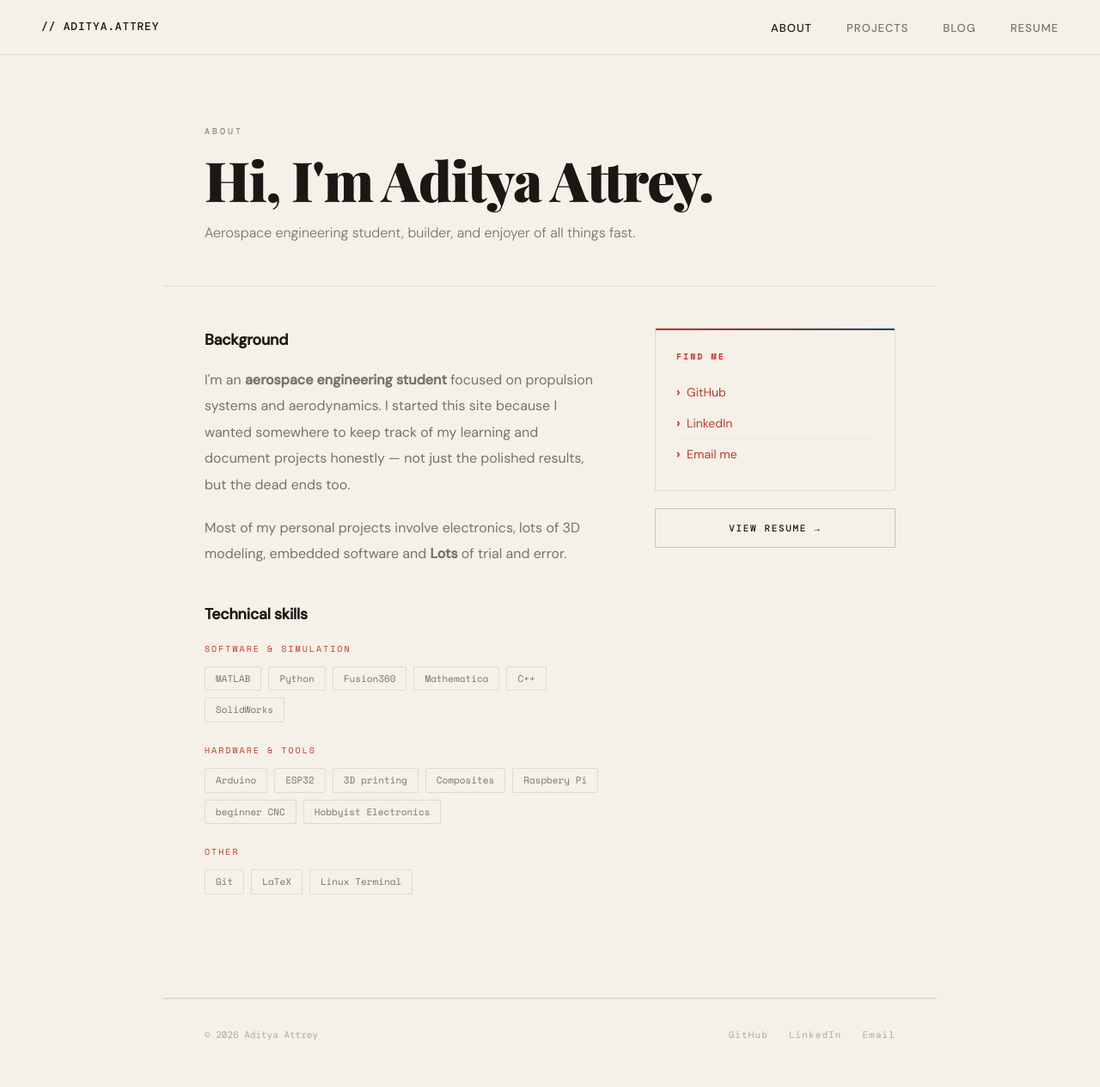
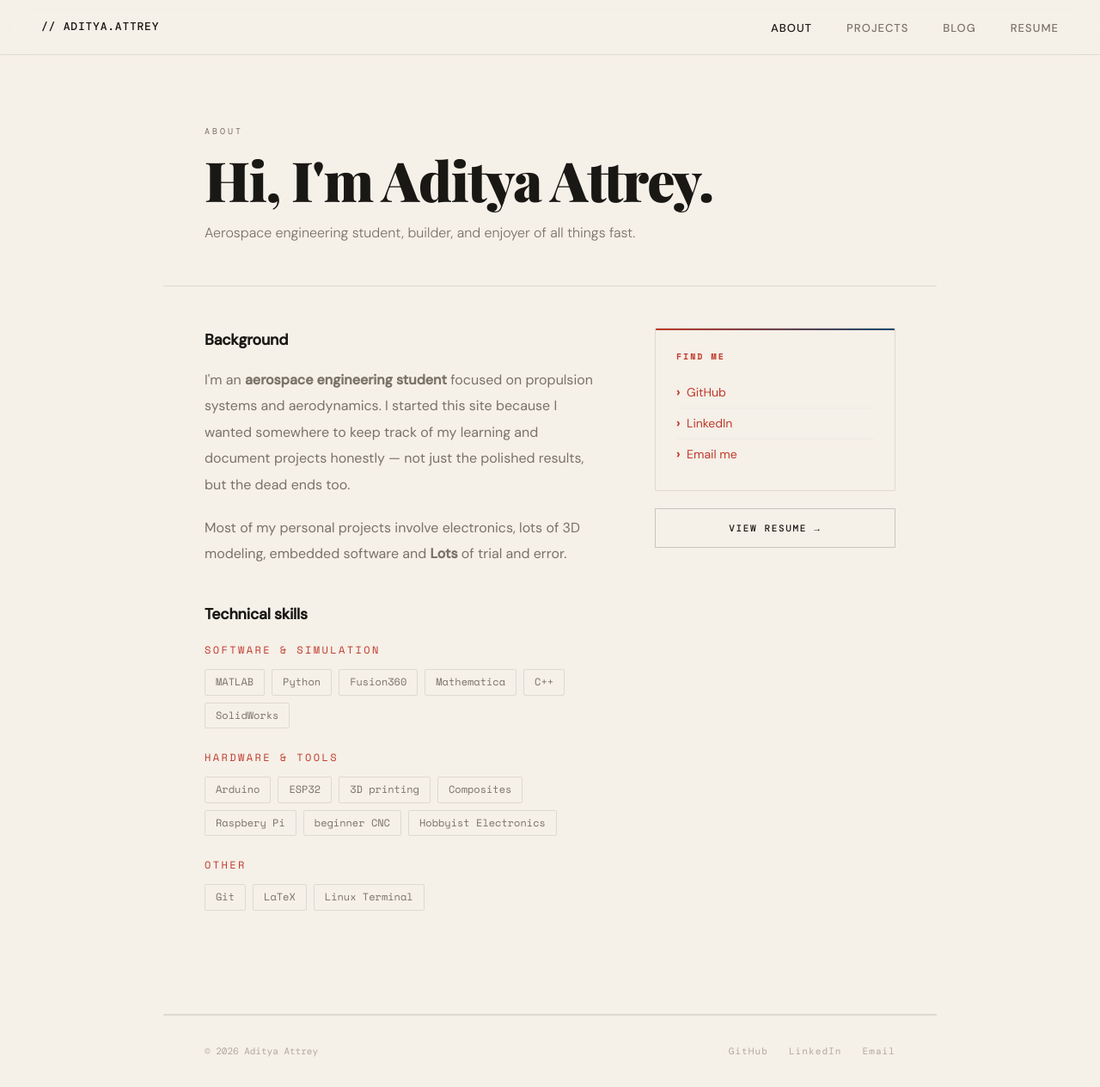
Before and after one commit to FBRDCYB3R/Aero-Blog, a Jekyll site: the page built from about.html, in a window 1280 px wide and 1264 px high. Shown: the whole window at 86% size. Built offline with Jekyll 4.4.1, drawn with Linux system fonts in a browser that asks for light colours; some web fonts are replaced.

Commit message:
Increase font size for skills group labels and chips

```diff
--- a/about.html
+++ b/about.html
@@ -18,9 +18,9 @@ permalink: /about/
   .sidebar-block li::before { content:'›';color:var(--accent);font-weight:700; }
   .sidebar-block a { color:var(--accent);text-decoration:none; }
   .skills-group { margin-bottom:1.5rem; }
-  .skills-group-label { font-family:'Space Mono',monospace;font-size:10px;letter-spacing:.2em;text-transform:uppercase;color:var(--accent);margin-bottom:.75rem; }
+  .skills-group-label { font-family:'Space Mono',monospace;font-size:12px;letter-spacing:.2em;text-transform:uppercase;color:var(--accent);margin-bottom:.75rem; }
   .skills-row { display:flex;flex-wrap:wrap;gap:.5rem; }
-  .skill-chip { font-family:'Space Mono',monospace;font-size:11px;padding:4px 12px;background:var(--surface);border:1px solid var(--border);border-radius:2px;color:var(--muted); }
+  .skill-chip { font-family:'Space Mono',monospace;font-size:12px;padding:4px 12px;background:var(--surface);border:1px solid var(--border);border-radius:2px;color:var(--muted); }
   @media(max-width:700px){ .about-grid{grid-template-columns:1fr;} }
 </style>
 
```
